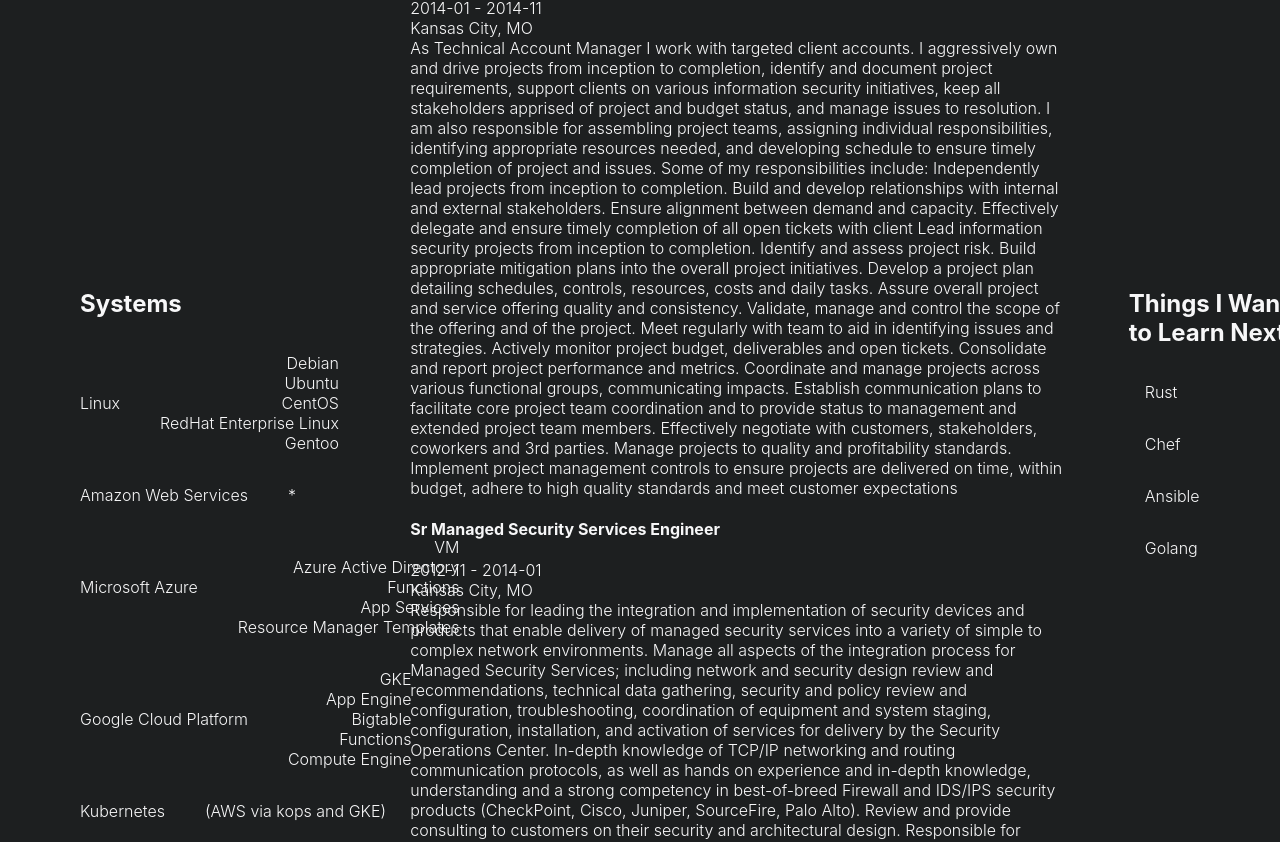
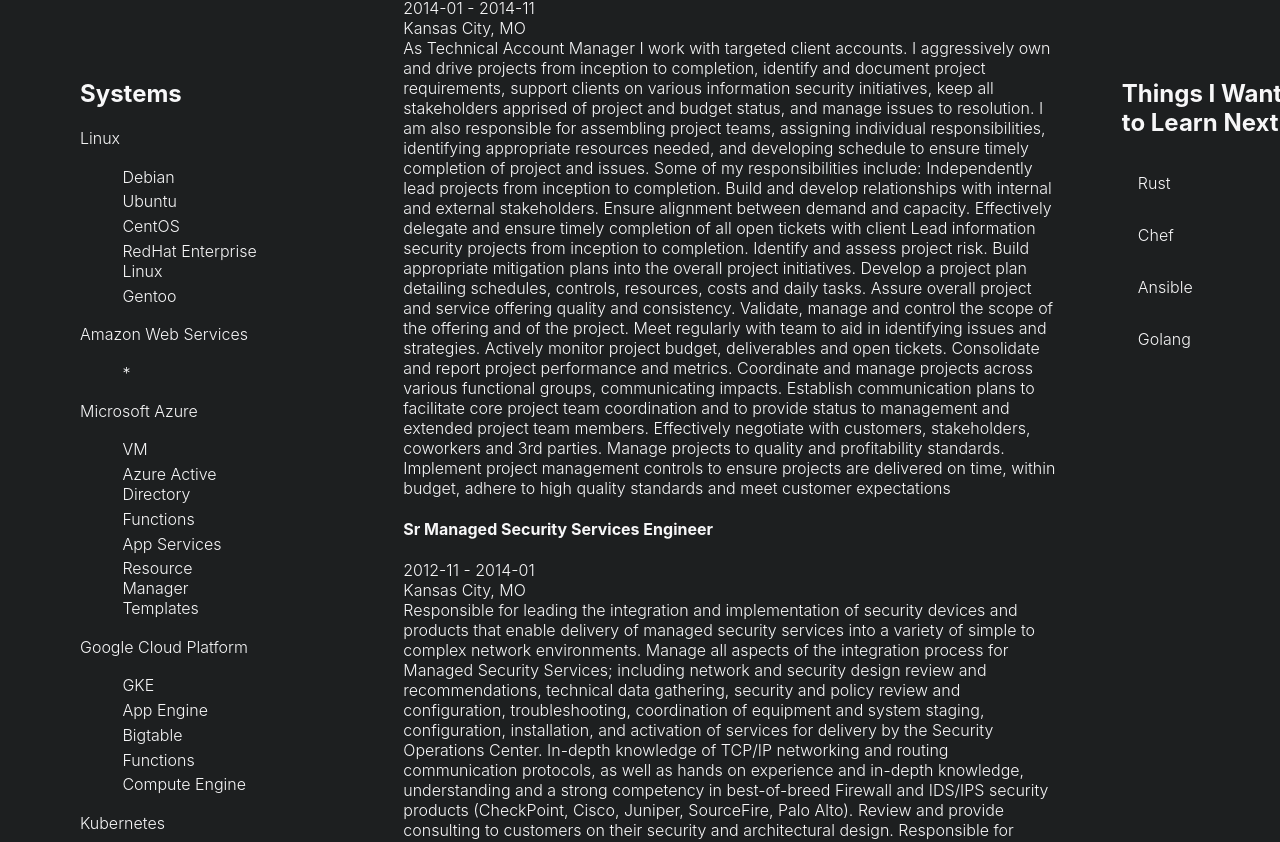
Before and after one commit to acidDrain/resume.jamesgrow.dev, a React (Create React App) app: page / in a window 1280 px wide. Shown: the part 2572-3414 px from the top of the page. Built offline with nearby package versions, Linux system fonts and the light colour scheme.

Commit message:
Updated systems styling

```diff
--- a/src/systems/Systems.css
+++ b/src/systems/Systems.css
@@ -2,9 +2,6 @@
   grid-area: systems;
   display: flex;
   flex-direction: column;
-  /* font-size: 0.9rem; */
-  /* max-height: calc(40vh);
-  overflow: scroll; */
 }
 
 .systems-title {
@@ -13,24 +10,26 @@
 
 .systems-list {
   display: flex;
+  flex-direction: column;
   padding: 0;
+  flex-wrap: wrap;
 }
 
 .systems-platform {
   display: flex;
-  align-self: center;
-  flex: 1 0 auto;
+  align-self: flex-start;
 }
 
 .systems-list ul {
   display: flex;
   flex-direction: column;
-  flex: 0 0 auto;
+  justify-content: space-between;
 }
 
-.systems-list ul li {
+.systems-list > ul > li {
   display: flex;
   justify-content: flex-end;
-
+  flex-direction: column;
   list-style-type: none;
+  margin: 0.15rem;
 }
```
